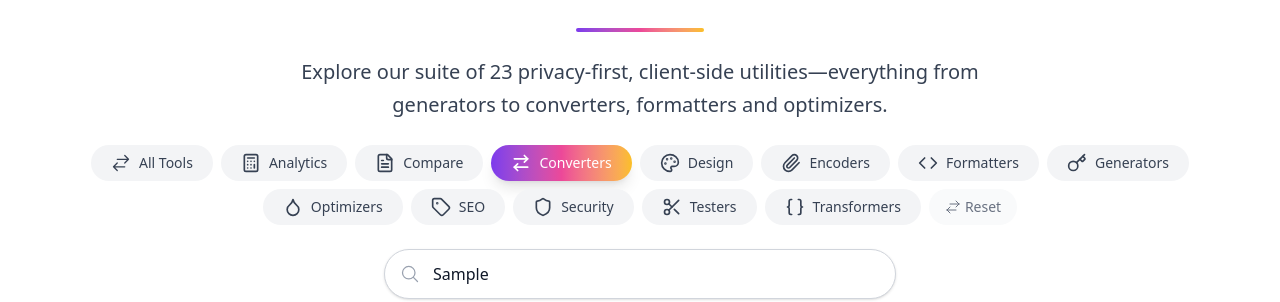
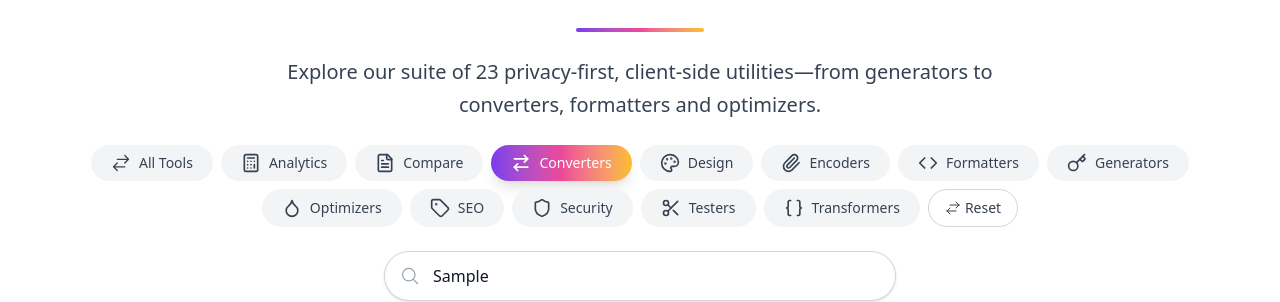
Before and after one commit to tahir-ozcan/gearizen, a Next.js app: page /tools in a window 1280 px wide. Both pictures are taken after typing "Sample" into the empty fields and a click on the button "Converters". Shown: the part 285-587 px from the top of the page. Built offline with nearby package versions, Linux system fonts and the light colour scheme; no server answers.

Commit message:
Update project to latest local state

```diff
--- a/app/tools/tools-client.tsx
+++ b/app/tools/tools-client.tsx
@@ -2,12 +2,10 @@
 "use client";
 
 import { useState, type FC, type SVGProps } from "react";
-// Arama ve reset ikonları için Heroicons
 import {
   MagnifyingGlassIcon,
   ArrowsRightLeftIcon,
 } from "@heroicons/react/24/outline";
-// Kategori ikonları için lucide-react
 import {
   Key,
   ArrowRightLeft,
@@ -30,7 +28,7 @@ import { getToolsData, type Tool } from "@/lib/tools-data";
 export default function ToolsClient() {
   const { tools } = getToolsData();
 
-  // İkon eşleştirmesi yapılan kategoriler
+  // Kategori → İkon eşleştirmesi
   const iconMap: Record<string, FC<SVGProps<SVGSVGElement>>> = {
     Generators: Key,
     Converters: ArrowRightLeft,
@@ -46,18 +44,21 @@ export default function ToolsClient() {
     Optimizers: Droplet,
   };
 
-  // Tüm benzersiz kategorileri al, alfabetik sırala
-  const rawCategories = Array.from(new Set(tools.map((t) => t.category))).sort();
+  // JSON'deki tüm farklı kategorileri al ve alfabetik sırala
+  const rawCategories = Array.from(
+    new Set(tools.map((t) => t.category))
+  ).sort();
 
-  // "All Tools" ögesi ve sonrasında gerçek kategoriler
+  // "All Tools" + her bir kategori
   const categories = ["All Tools", ...rawCategories];
 
   const [search, setSearch] = useState("");
-  const [selectedCategory, setSelectedCategory] = useState<string>("All Tools");
+  const [selectedCategory, setSelectedCategory] =
+    useState<string>("All Tools");
 
   const query = search.trim().toLowerCase();
 
-  // Hem kategori hem arama terimine göre filtrele
+  // Kategori + metin aramasına göre filtre
   const filtered = tools.filter((tool) => {
     const inCategory =
       selectedCategory === "All Tools" || tool.category === selectedCategory;
@@ -70,7 +71,7 @@ export default function ToolsClient() {
 
   return (
     <div className="space-y-20 text-gray-900 antialiased">
-      {/* Hero + Kategori Seçimi + Arama */}
+      {/* Başlık + Açıklama */}
       <section
         aria-labelledby="all-tools-heading"
         className="text-center space-y-6 sm:px-0"
@@ -87,10 +88,10 @@ export default function ToolsClient() {
         </h1>
         <div className="mx-auto h-1 w-32 rounded-full bg-gradient-to-r from-[#7c3aed] via-[#ec4899] to-[#fbbf24]" />
         <p className="mt-4 text-lg sm:text-xl text-gray-700 max-w-3xl mx-auto leading-relaxed">
-          Explore our suite of {tools.length} privacy-first, client-side utilities—everything from generators to converters, formatters and optimizers.
+          Explore our suite of {tools.length} privacy-first, client-side utilities—from generators to converters, formatters and optimizers.
         </p>
 
-        {/* Kategori Butonları */}
+        {/* Kategori Filtre Butonları */}
         <div className="flex flex-wrap justify-center gap-2">
           {categories.map((cat) => {
             const Icon = iconMap[cat] ?? ArrowsRightLeftIcon;
@@ -119,7 +120,12 @@ export default function ToolsClient() {
             <button
               onClick={() => setSelectedCategory("All Tools")}
               aria-label="Reset category filter"
-              className="flex items-center px-4 py-2 rounded-full text-sm text-gray-500 bg-gray-50 hover:bg-gray-200 transition"
+              className="
+                flex items-center px-4 py-2 rounded-full text-sm font-medium
+                text-gray-700 bg-white border border-gray-300
+                hover:bg-gradient-to-r hover:from-[#7c3aed] hover:via-[#ec4899] hover:to-[#fbbf24]
+                hover:text-white transition
+              "
             >
               <ArrowsRightLeftIcon className="h-4 w-4 mr-1" />
               Reset
@@ -152,7 +158,7 @@ export default function ToolsClient() {
         </div>
       </section>
 
-      {/* Sonuçlar */}
+      {/* Sonuçlar Grid’i */}
       <section className="space-y-6 sm:px-0">
         <div className="flex flex-col">
           <h2 className="text-2xl sm:text-3xl font-semibold text-gray-800">
```
